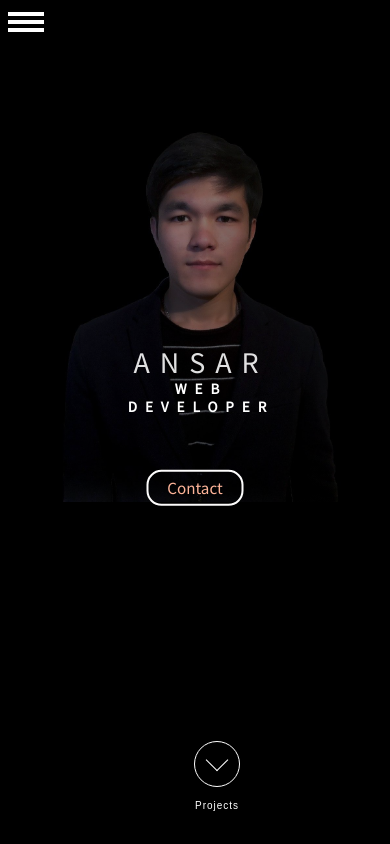
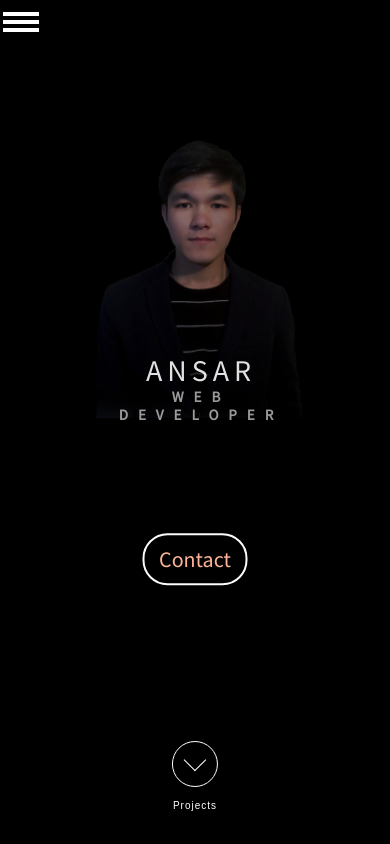
Before and after one commit to ansaryergesh/portfolio-page, a website built with webpack: page src/index.html in a window 390 px wide. Shown: the top 844 px of the page. Built offline with nearby package versions, Linux system fonts and the light colour scheme; grey boxes are pictures that could not be loaded; a web font is replaced by a local one.

Commit message:
fix some styles

```diff
--- a/src/style/navbar/_header.scss
+++ b/src/style/navbar/_header.scss
@@ -184,14 +184,14 @@ main {
 .btn-contact {
     cursor: pointer;
     outline: none;
-    font-size: 1.7rem;
+    font-size: 1.8rem;
     border-radius: 15px;
     background-color: transparent;
     color: rgb(253, 180, 153);
     padding: 0.3em 1.1em;
     text-align: center;
     font-weight: normal;
-    transition: box-shadow 300ms ease-in-out, color 300ms;
+    transition: box-shadow 400ms ease-in-out, color 400ms;
     border: 2px solid rgb(253, 252, 252);
 
     &:hover {
@@ -208,7 +208,7 @@ main {
     .main-header {
         background-image: linear-gradient(to right bottom, rgba(0, 0, 0, 0.329), rgba(0, 0, 0, 0.568)), url("https://raw.githubusercontent.com/ansaryergesh/portfolio-page/master/src/img/ansar2.jpg");
         background-repeat: no-repeat;
-        background-size: 80%;
+        background-size: 60%;
         // background-size: cover;
         ;
         background-position: 50% 20%;
@@ -219,52 +219,73 @@ main {
     .main-text-box {
         margin: 0;
         position: absolute;
-        top: 50%;
+        top: 55%;
         left: 50%;
         -ms-transform: translate(-50%, -50%);
         transform: translate(-50%, -50%);
         text-align: center;
+        margin-bottom: 50px;
     }
 
     .heading-primary {
         border: none;
-
-    }
-}
-
-@media only screen and (max-width: 340px) {
-    .heading-primary {
-        border: none;
+        margin-bottom: 120px;
 
         &--main {
             font-size: 3rem;
-            letter-spacing: .3rem;
-        }
-
-        &--sub {
-            font-size: 1rem;
-            letter-spacing: 15px;
-        }
-    }
-}
-
-@media only screen and (min-width:350px) and (max-width: 655px) {
-
-    .nav-toggle {
-        left: 2%
-    }
-
-    .heading-primary {
-        border: none;
-
-        &--main {
-            font-size: 3rem;
-            letter-spacing: 1rem;
+            letter-spacing: .5rem;
         }
 
         &--sub {
             font-size: 1.5rem;
-            letter-spacing: 8px;
+            letter-spacing: 10px;
+            opacity: .6;
         }
     }
+
+
+    .btn-contact {
+        font-size: 2.2rem !important;
+        padding: 10px 15px;
+        border-radius: 25px;
+
+        &:hover {}
+    }
 }
+
+// @media only screen and (max-width: 340px) {
+//     .heading-primary {
+//         border: none;
+
+// &--main {
+//     font-size: 3rem;
+//     letter-spacing: .3rem;
+// }
+
+// &--sub {
+//     font-size: 1rem;
+//     letter-spacing: 15px;
+// }
+//     }
+// }
+
+// @media only screen and (min-width:350px) and (max-width: 655px) {
+
+//     .nav-toggle {
+//         left: 2%
+//     }
+
+//     .heading-primary {
+//         border: none;
+
+//         &--main {
+//             font-size: 3rem;
+//             letter-spacing: 1rem;
+//         }
+
+//         &--sub {
+//             font-size: 1.5rem;
+//             letter-spacing: 8px;
+//         }
+//     }
+// }
--- a/src/style/navbar/_scrolldown.scss
+++ b/src/style/navbar/_scrolldown.scss
@@ -1,10 +1,13 @@
 .demo a {
     position: absolute;
-    left: 50%;
     z-index: 2;
     display: inline-block;
-    -webkit-transform: translate(0, -50%);
-    transform: translate(0, -50%);
+    margin: 0;
+    position: absolute;
+    top: 55%;
+    left: 50%;
+    -ms-transform: translate(-50%, -50%);
+    transform: translate(-50%, -50%);
     color: #fff;
     font: normal 200 10px/1 'Josefin Sans', sans-serif;
     letter-spacing: .1em;
--- a/src/style/projects/_projects.scss
+++ b/src/style/projects/_projects.scss
@@ -47,7 +47,9 @@
     margin-bottom: 80px;
 }
 
-.info {}
+.info {
+    margin-bottom: 25px;
+}
 
 .skills {
     margin: auto;
```
